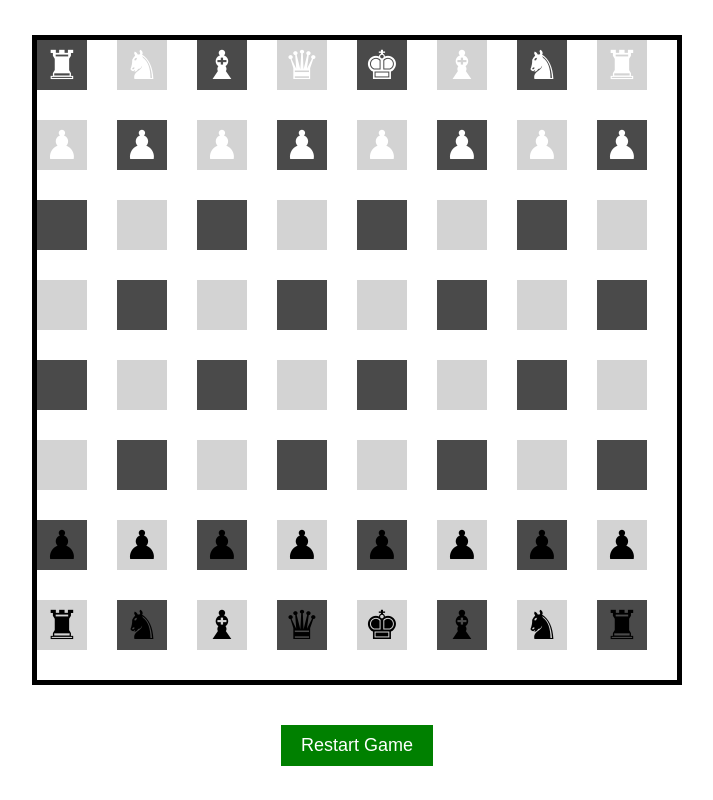
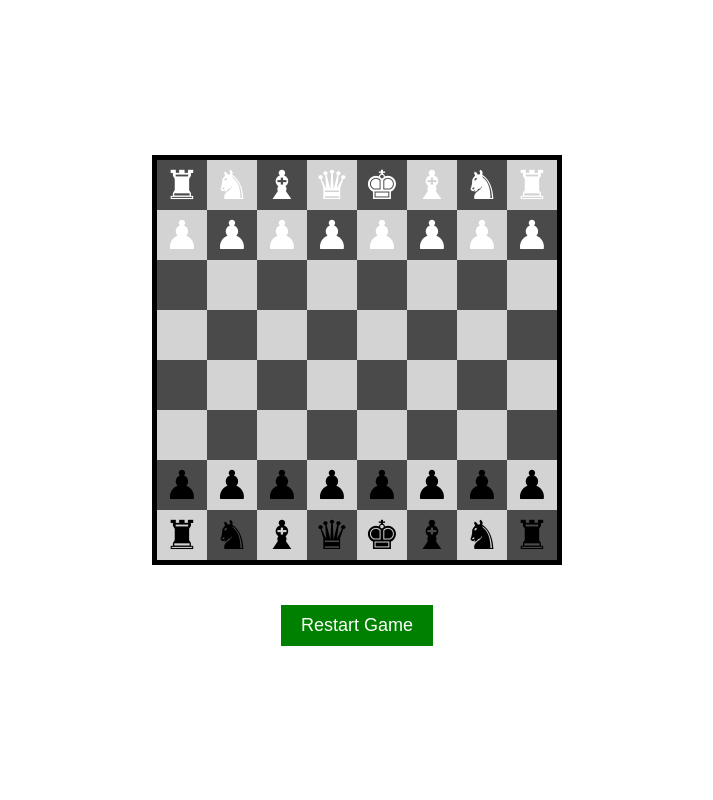
Before and after one commit to PanchenkoNaz/chess__app_react, a React (Create React App) app: page / in a window 1280 px wide. Shown: the whole page, without its empty margins (283-996 px from the left). Built offline with nearby package versions, Linux system fonts and the light colour scheme; a web font is replaced by a local one.

Commit message:
fix board style

```diff
--- a/src/components/ChessBoard.css
+++ b/src/components/ChessBoard.css
@@ -10,8 +10,8 @@
     display: grid;
     grid-template-columns: repeat(8, 1fr);
     grid-template-rows: repeat(8, 1fr);
-    width: 80vmin;
-    height: 80vmin;
+    /* width: 80vmin;
+    height: 80vmin; */
     border: 5px solid black;
 }
 
```
